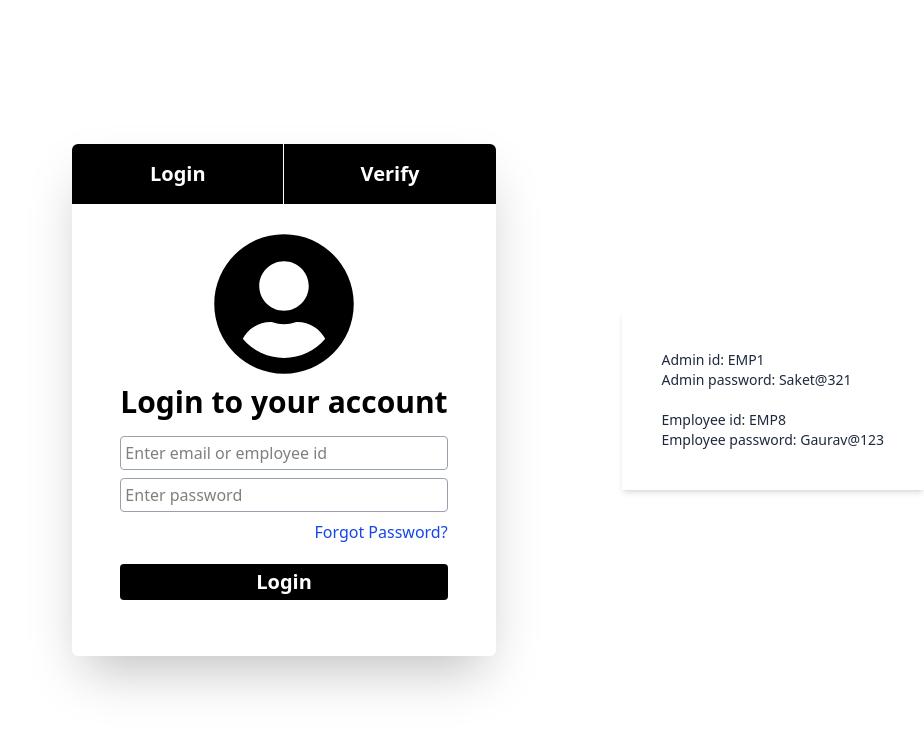
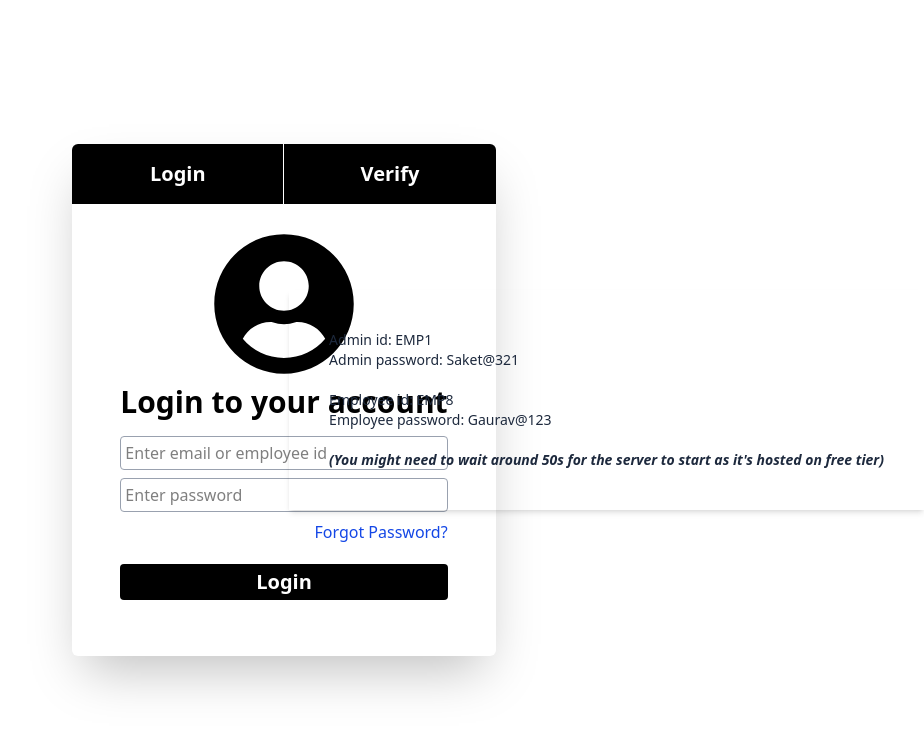
Before and after one commit to saket-gupta99/ems, a React (Vite) app in the folder frontend/: page /login in a window 1280 px wide. Shown: the top 730 px of the page, without its empty margins (356-1280 px from the left). Built offline with nearby package versions, Linux system fonts and the light colour scheme; no server answers.

Commit message:
Update Login.jsx

```diff
--- a/frontend/src/pages/Login.jsx
+++ b/frontend/src/pages/Login.jsx
@@ -40,6 +40,7 @@ function Login() {
           <p>Employee id: EMP8</p>
           <p>Employee password: Gaurav@123</p>
         </div>
+        <p><em><strong>(You might need to wait around 50s for the server to start as it's hosted on free tier)</strong></em></p>
       </div>
     </div>
   );
```
